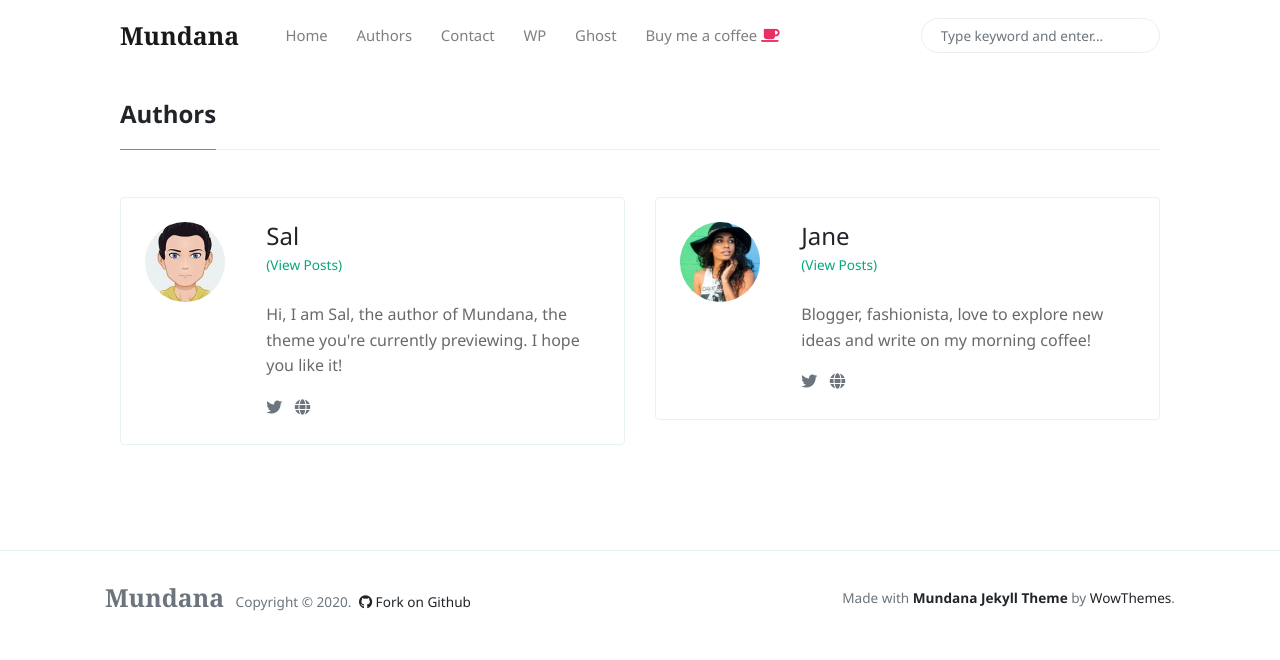
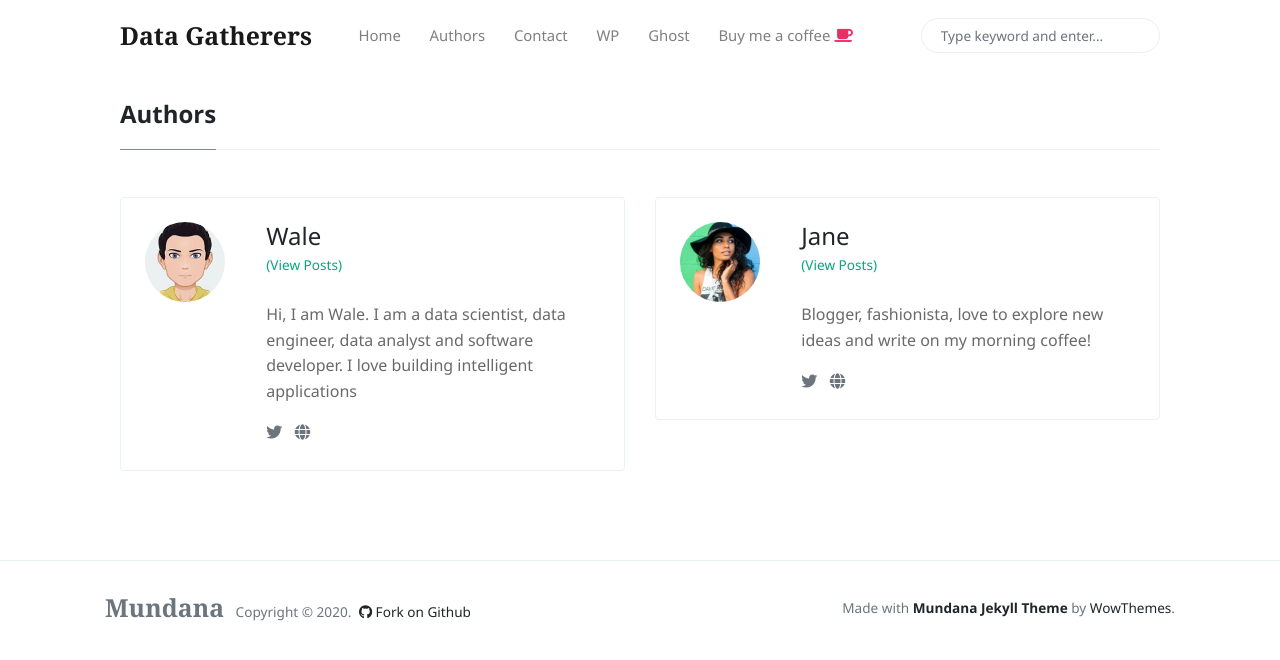
Before and after one commit to Data-Gatherers/data-gatherers.github.io, a Jekyll site: the page built from _pages/authors-list.html, in a window 1280 px wide. Shown: the top 660 px of the page. Built offline with Jekyll 4.4.1, drawn with Linux system fonts in a browser that asks for light colours; nearby versions of some CDN libraries.

Commit message:
fix base_url issue

```diff
--- a/_config.yml
+++ b/_config.yml
@@ -1,11 +1,11 @@
 # Site
-name: 'Mundana'
-description: 'Mundana is a free Jekyll theme for awesome people like you, Medium like.'
+name: 'Data Gatherers'
+description: 'Data gatherers is a group of highly motivated data scientists trying to change the world.'
 logo: 'assets/images/logo.png'
 favicon: 'assets/images/favicon.ico'
-baseurl: '/mundana-theme-jekyll'
+baseurl: ''
 disqus: 'demowebsite'
-email: 'wowthemesnet@gmail.com'
+email: 'thedatagathering@gmail.com'
 mailchimp-list: 'https://wowthemes.us11.list-manage.com/subscribe/post?u=8aeb20a530e124561927d3bd8&amp;id=8c3d2d214b'
 
 include: ["_pages"]
@@ -19,13 +19,13 @@ plugins:
   - jekyll-seo-tag
 
 authors:
-    sal:
-      name:           Sal
-      site:           https://www.wowthemes.net
+    wale:
+      name:           Wale
+      site:           https://www.waleopakunle.com
       avatar:         /assets/images/avatar1.jpg
-      bio:            "Hi, I am Sal, the author of Mundana, the theme you're currently previewing. I hope you like it!"
-      email:          wowthemesnet@gmail.com
-      twitter:        https://twitter.com/wowthemesnet
+      bio:            "Hi, I am Wale. I am a data scientist, data engineer, data analyst and software developer. I love building intelligent applications"
+      email:          opakunlejo@gmail.com
+      twitter:        https://twitter.com/__opa_
 
     jane:
       name:           Jane
```
Also changed, not shown: _pages/author-sal.html (+7 -7 lines).
